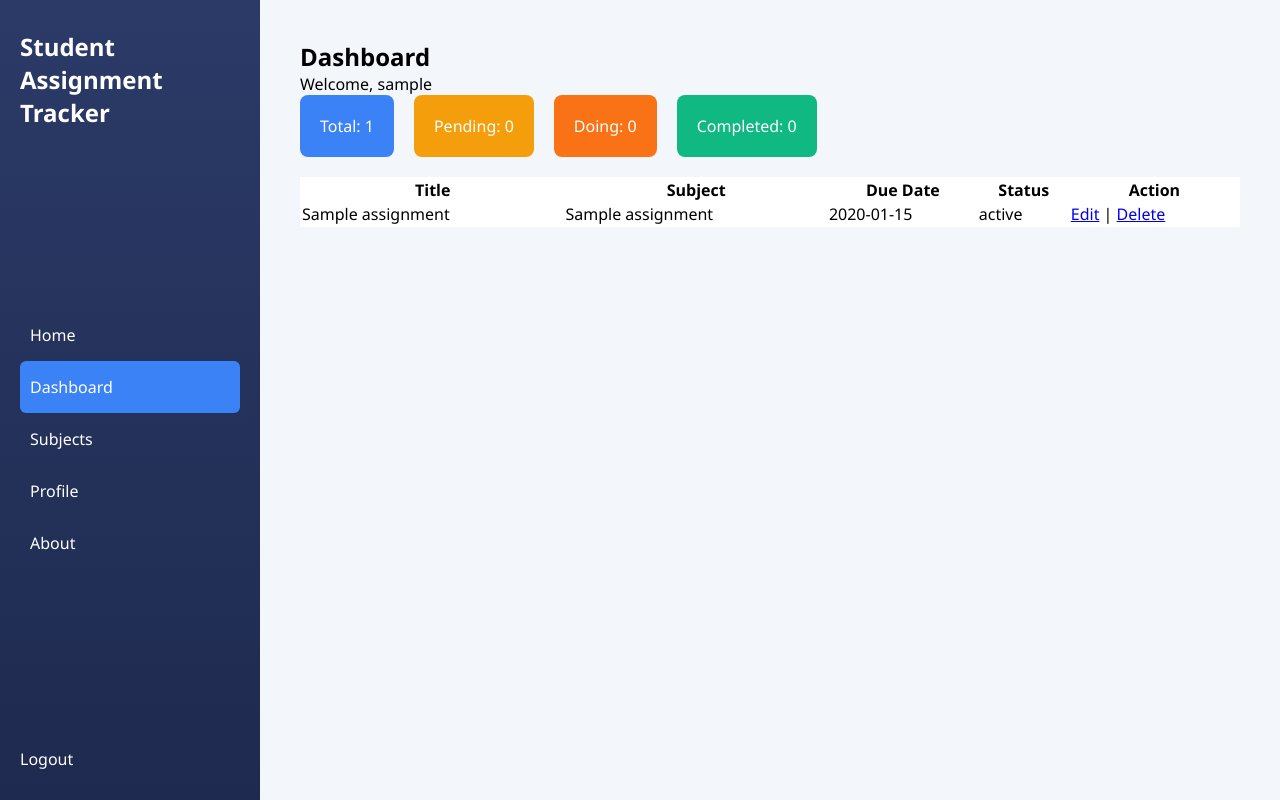
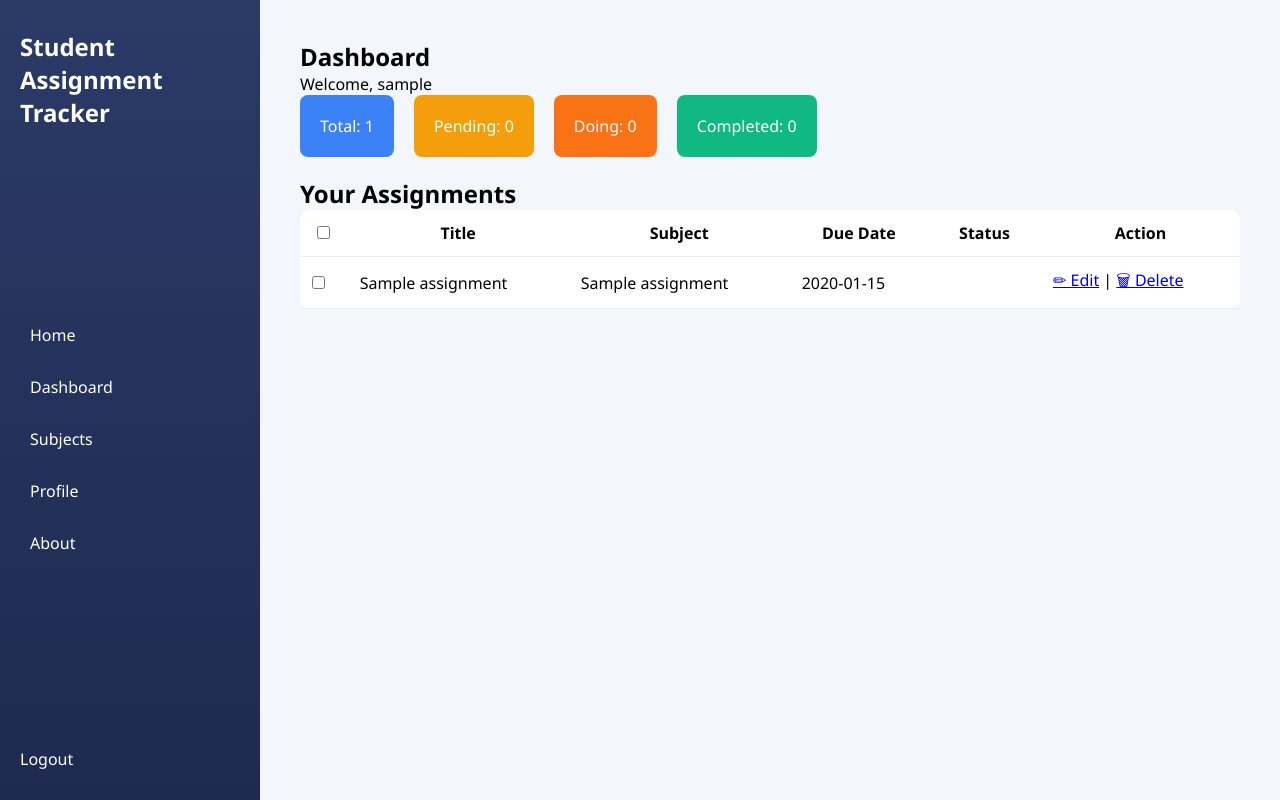
Before and after one commit to Praewa-Japan1350/WEB, a Flask app: page /dashboard in a window 1280 px wide. Run offline with Flask 3, Linux system fonts and the light colour scheme; a user stored in the database is signed in; tables that the repository leaves empty hold one stand-in row (values such as "Sample post").

Commit message:
Update dashboard design and add checkbox selection

```diff
--- a/static/style.css
+++ b/static/style.css
@@ -236,3 +236,47 @@ body {
     cursor: pointer;
     font-size: 18px;
 }
+
+/* ===== CARDS ===== */
+.cards{
+    display:flex;
+    gap:20px;
+    margin:20px 0;
+}
+
+.card{
+    flex:1;
+    padding:20px;
+    border-radius:10px;
+    color:white;
+}
+
+.blue{background:#4e73df;}
+.yellow{background:#f6c23e;}
+.orange{background:#fd7e14;}
+.green{background:#1cc88a;}
+
+/* ===== TABLE ===== */
+.assignment-table{
+    width:100%;
+    background:white;
+    border-radius:10px;
+    border-collapse:collapse;
+}
+
+.assignment-table th,
+.assignment-table td{
+    padding:12px;
+    border-bottom:1px solid #eee;
+}
+
+/* ===== STATUS COLOR ===== */
+.status{
+    padding:5px 10px;
+    border-radius:8px;
+    color:white;
+}
+
+.status.pending{background:#f6c23e;}
+.status.doing{background:#fd7e14;}
+.status.completed{background:#1cc88a;}
--- a/templates/base.html
+++ b/templates/base.html
@@ -14,23 +14,23 @@
         </div>
 
         <ul class="menu">
-            <li class="{% if request.path == '/' %}active{% endif %}">
+            <li>
                 <a href="{{ url_for('dashboard') }}">Home</a>
             </li>
 
-            <li class="{% if request.path == '/dashboard' %}active{% endif %}">
+             <li>
                 <a href="{{ url_for('dashboard') }}">Dashboard</a>
             </li>
 
-            <li>
+             <li class="disabled">
                 <a href="#">Subjects</a>
             </li>
 
-            <li>
+            <li class="disabled">
                 <a href="#">Profile</a>
             </li>
 
-            <li>
+            <li class="disabled">
                 <a href="#">About</a>
             </li>
         </ul>
--- a/templates/dashboard.html
+++ b/templates/dashboard.html
@@ -21,30 +21,61 @@
     </div>
 </div>
 
-<table width="100%" bgcolor="white" cellpadding="10">
+<h2>Your Assignments</h2>
+
+<table class="assignment-table">
+    <thead>
         <tr>
+            <th>
+                <input type="checkbox" onclick="checkAll(this)">
+            </th>
             <th>Title</th>
             <th>Subject</th>
             <th>Due Date</th>
             <th>Status</th>
             <th>Action</th>
         </tr>
+    </thead>
 
+    <tbody>
         {% for a in assignments %}
         <tr>
+            <td>
+                <input type="checkbox" class="rowCheck">
+            </td>
+
             <td>{{ a[1] }}</td>
             <td>{{ a[2] }}</td>
             <td>{{ a[3] }}</td>
-        <td>{{ a[4] }}</td>
+
             <td>
-            <a href="{{ url_for('edit', id=a[0]) }}">Edit</a> |
+                <span class="status {{ a[4]|lower }}">
+                    {{ a[4] }}
+                </span>
+            </td>
+
+            <td>
+                <a href="{{ url_for('edit', id=a[0]) }}">✏ Edit</a>
+                |
                 <a href="{{ url_for('delete', id=a[0]) }}"
-               onclick="return confirm('Delete?')">
-               Delete
+                   onclick="return confirm('Delete assignment?')">
+                   🗑 Delete
                 </a>
             </td>
         </tr>
         {% endfor %}
+    </tbody>
 </table>
 
+<script>
+function checkAll(source){
+    let checkboxes =
+        document.querySelectorAll(".rowCheck");
+
+    checkboxes.forEach(cb =>
+        cb.checked = source.checked
+    );
+}
+</script>
+
 {% endblock %}
```
Lines whose indentation alone changed are shown as unchanged.
